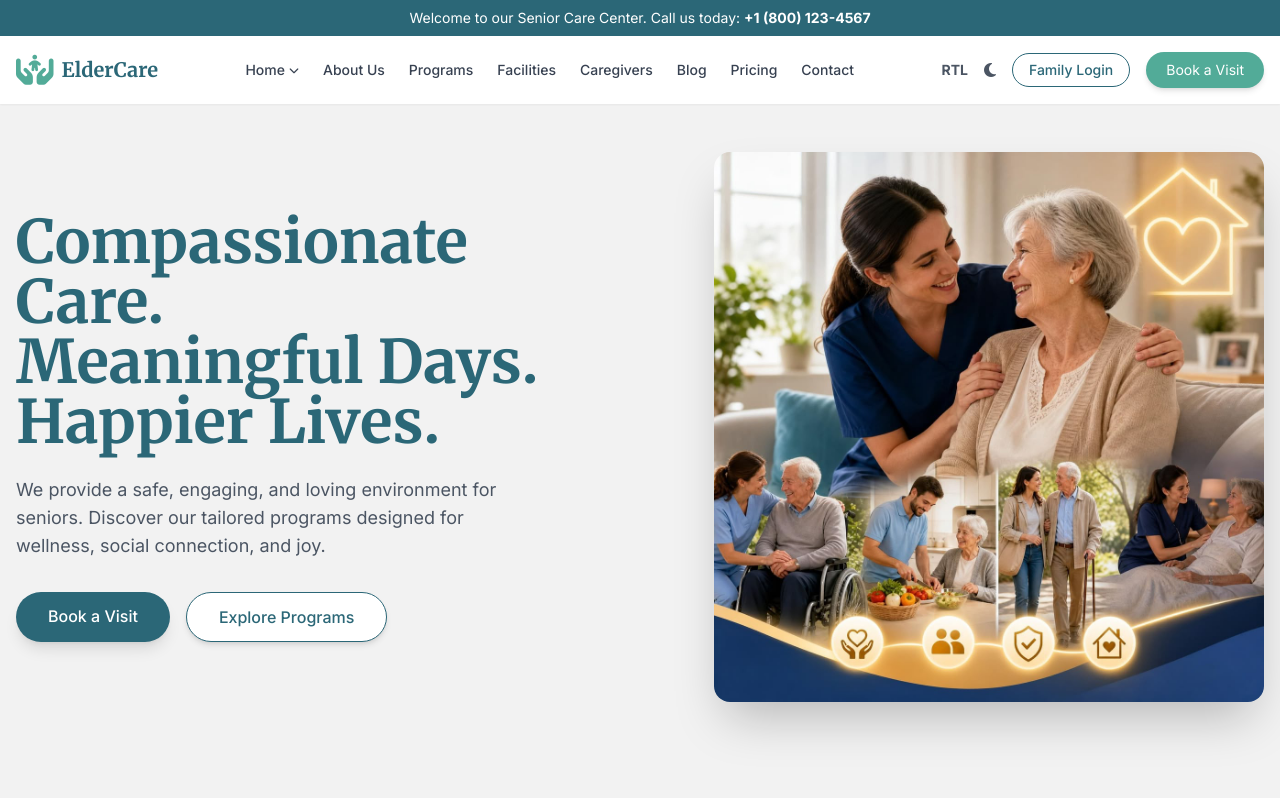
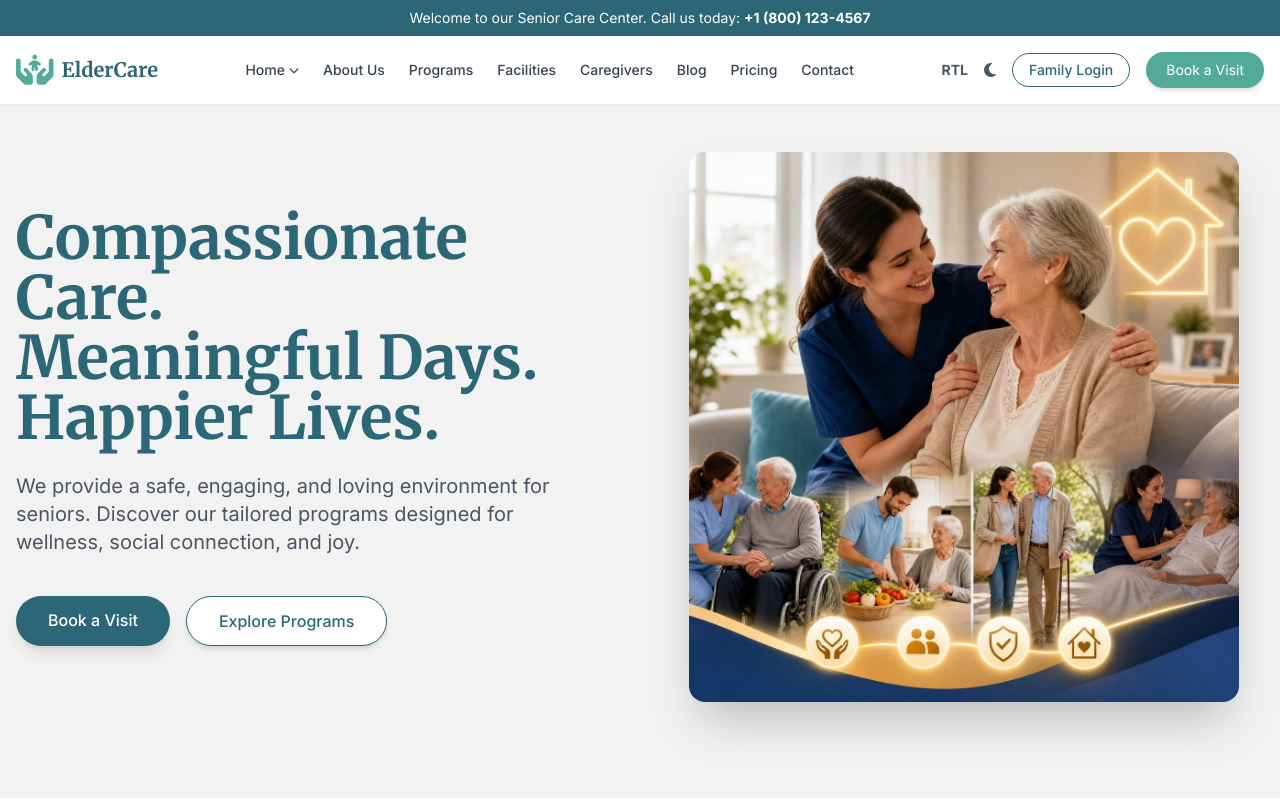
Before and after one commit to JeroMariaRaj/eldercare, a plain HTML site: page index.html in a window 1280 px wide. Shown: the top 800 px of the page. Drawn offline with nearby package versions, Linux system fonts and the light colour scheme.

Commit message:
first commit

```diff
--- a/index.html
+++ b/index.html
@@ -172,7 +172,7 @@
                     <h1 class="text-4xl lg:text-6xl font-serif font-bold text-primary dark:text-white leading-tight mb-6">
                         Compassionate Care. <br>Meaningful Days. <br>Happier Lives.
                     </h1>
-                    <p class="text-lg text-gray-600 dark:text-gray-300 mb-8 max-w-lg">
+                    <p class="text-xl text-gray-600 dark:text-gray-300 mb-10 max-w-xl">
                         We provide a safe, engaging, and loving environment for seniors. Discover our tailored programs designed for wellness, social connection, and joy.
                     </p>
                     <div class="flex flex-wrap gap-4">
@@ -180,7 +180,7 @@
                         <a href="programs.html" class="bg-white dark:bg-cardDark text-primary dark:text-accent border border-primary dark:border-accent px-8 py-3 rounded-full hover:bg-gray-50 dark:hover:bg-gray-700 transition font-medium shadow-md">Explore Programs</a>
                     </div>
                 </div>
-                <div class="relative z-10 flex justify-center lg:justify-end">
+                <div class="relative z-10 flex justify-center lg:justify-center">
                     <img src="assets/images/hero.jpg" alt="Senior Caregiver with happy senior" class="max-h-[400px] lg:max-h-[550px] w-auto rounded-2xl shadow-2xl object-contain">
                 </div>
             </div>
```
